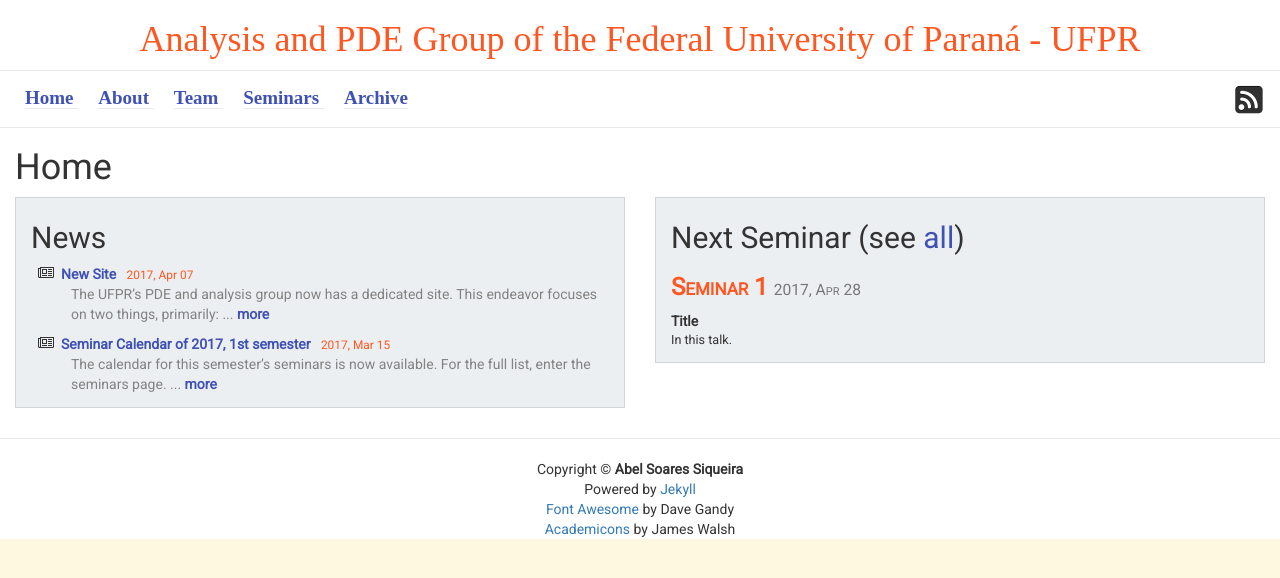
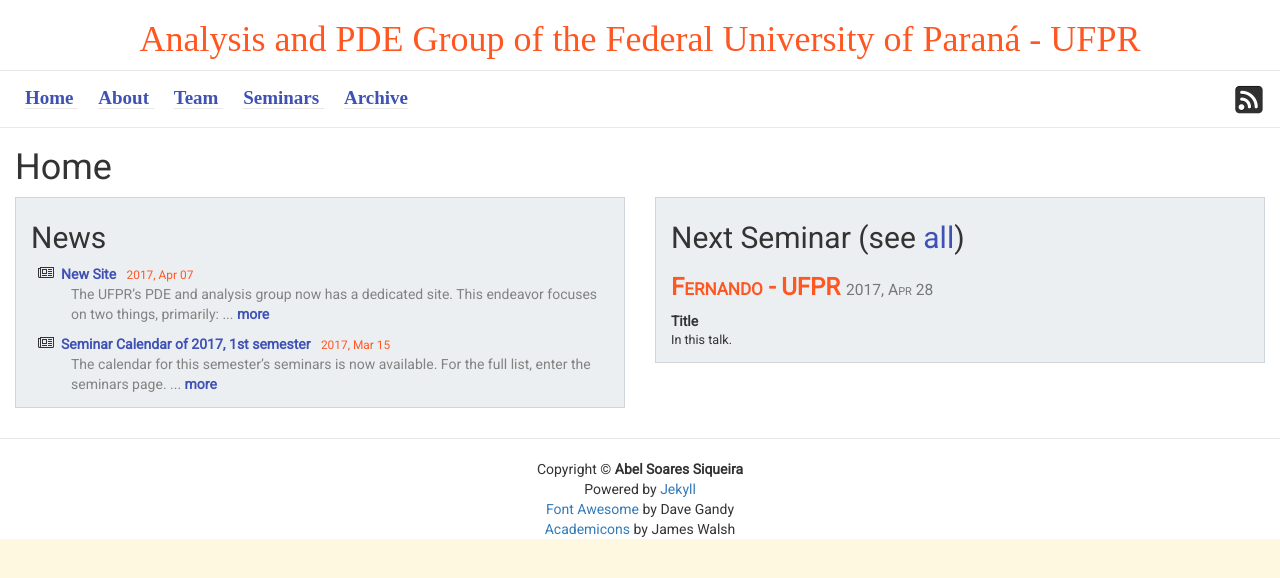
Before and after one commit to ufpr-pde/ufpr-opt.github.io, a Jekyll site: the page built from a_home.md, in a window 1280 px wide. Shown: the top 578 px of the page. Built offline with Jekyll 4.4.1, drawn with Linux system fonts in a browser that asks for light colours; some web fonts are replaced.

Commit message:
Update seminars.yml

```diff
--- a/_data/seminars.yml
+++ b/_data/seminars.yml
@@ -1,4 +1,4 @@
-- author: Seminar 1
+- author: Fernando - UFPR
   date: 2017-04-28
   semester: 2017s1
   affiliation:
```
